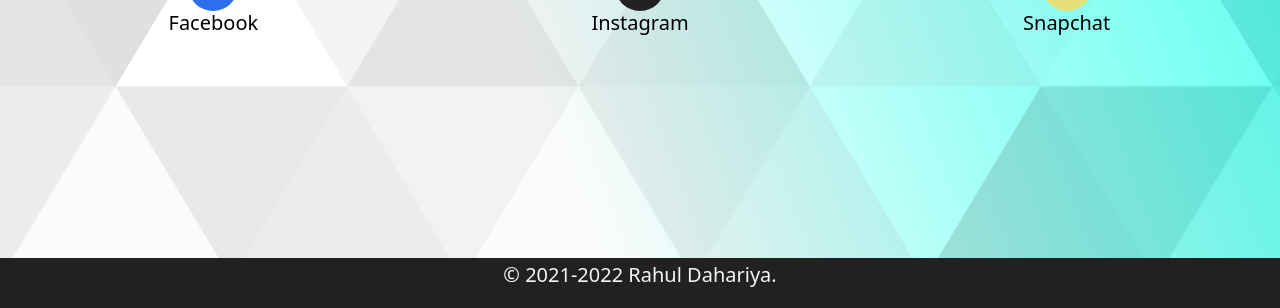
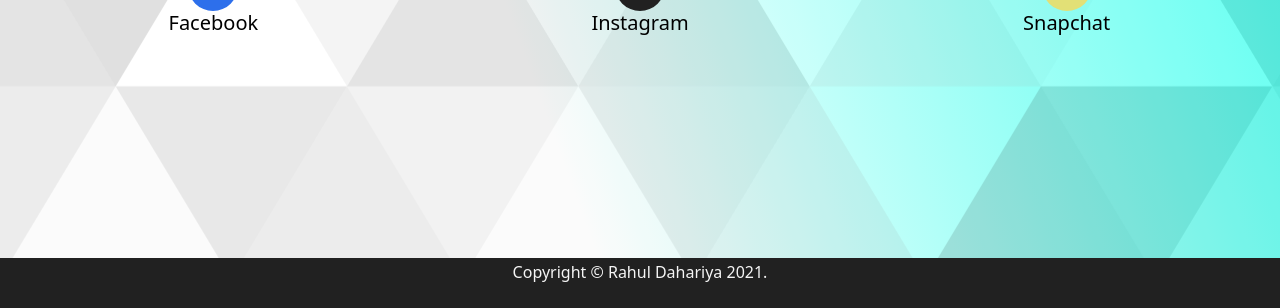
Before and after one commit to deepaksy/rahuldahariya, a plain HTML site: page index.html in a window 1280 px wide. Shown: the part 492-800 px from the top of the page. Drawn offline with Linux system fonts and the light colour scheme.

Commit message:
Update Copyright in index.html

```diff
--- a/index.html
+++ b/index.html
@@ -72,7 +72,7 @@
     </div>
 
       <div class="container-fluid fixed-bottom footer">
-        <h5 class="copyright" id="copyright">© 2021-2022 Rahul Dahariya.</h5>
+        <h6 class="copyright" id="copyright">Copyright © Rahul Dahariya 2021.</h6>
       </div>
 
     <!--MODAL-->
```
